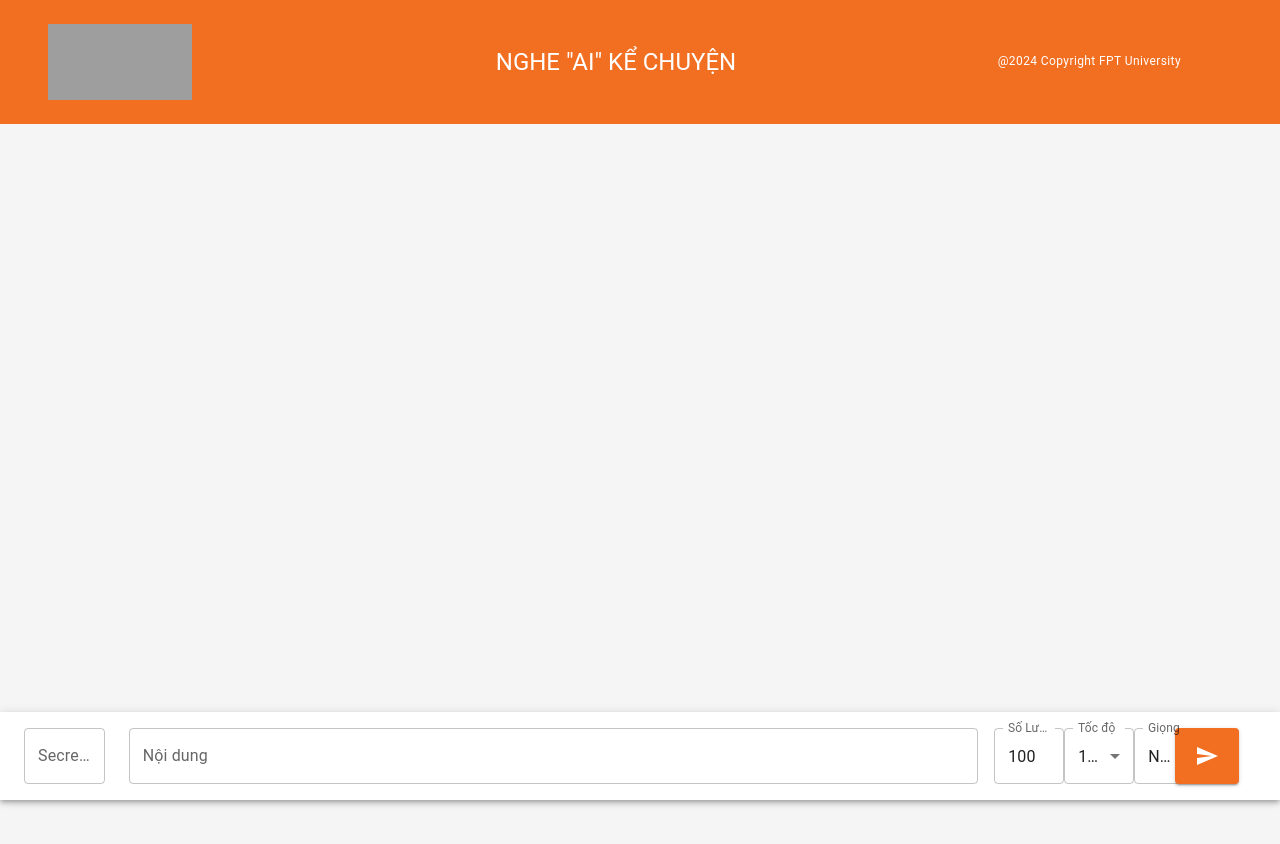
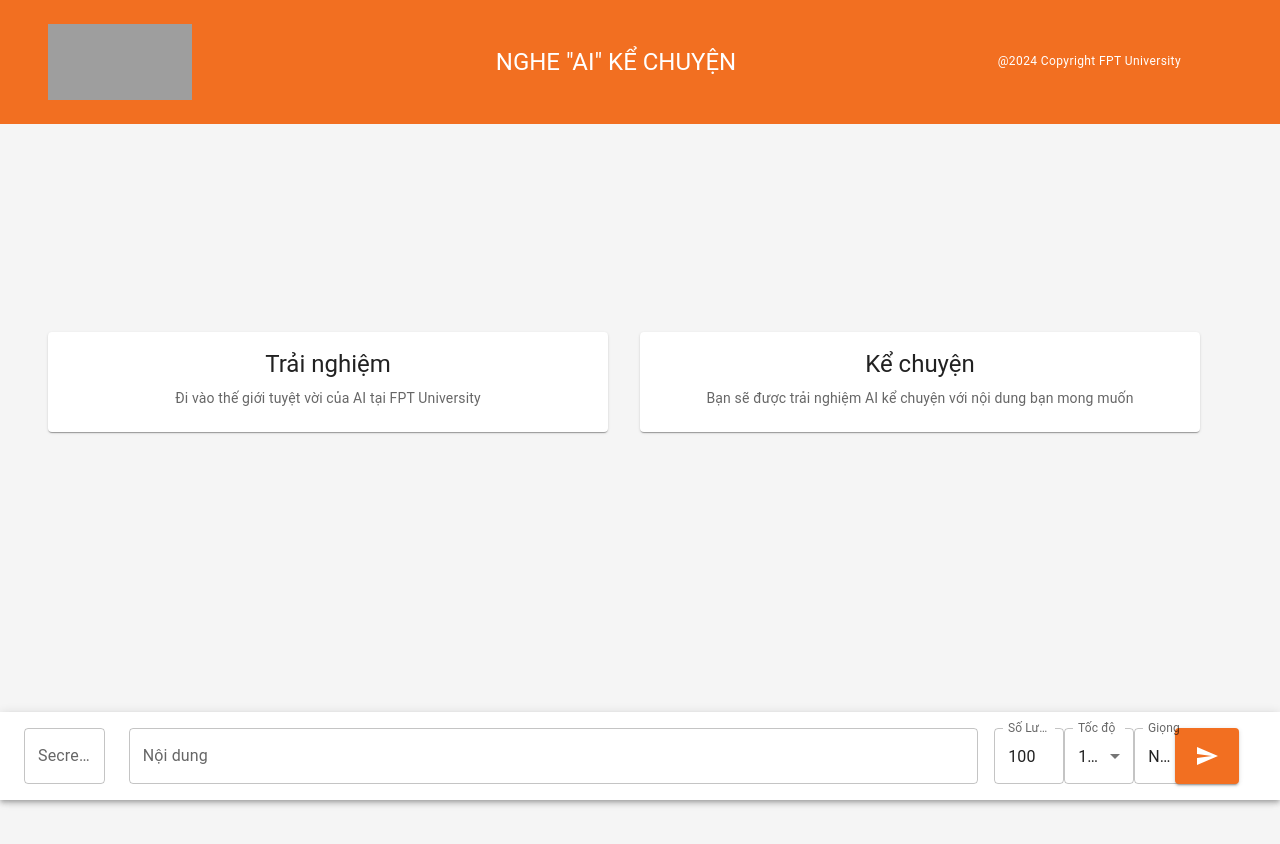
Before and after one commit to khai732003/text-to-speech-OpenAI, a React (Create React App) app: page / in a window 1280 px wide. Shown: the top 844 px of the page. Before the commit the page ends 800 px from the top, so only its background shows below. Built offline with nearby package versions, Linux system fonts and the light colour scheme; grey boxes are pictures that could not be loaded.

Commit message:
complete-2

```diff
--- a/src/components/Home.js
+++ b/src/components/Home.js
@@ -17,6 +17,7 @@ import {
   Card,
   AppBar,
   Toolbar,
+  CardContent,
 } from "@mui/material";
 
 import KeyboardBackspaceIcon from "@mui/icons-material/KeyboardBackspace";
@@ -31,7 +32,7 @@ export default function Home() {
   const [moreText, setMoreText] = useState("100");
   const [texts, setTexts] = useState("");
   const [loading, setLoading] = useState(false);
-  const [isResult, setIsResult] = useState(false);
+  const [textShow, setTextShow] = useState("");
   const [audioBlob, setAudioBlob] = useState(null);
   const [speed, setSpeed] = useState(1.0);
   const [genderVoice, setGenderVoice] = useState("alloy");
@@ -40,7 +41,6 @@ export default function Home() {
   const [urlImages, setUrlImages] = useState(null);
   const [snackbarOpen, setSnackbarOpen] = useState(false);
   const [snackbarMessage, setSnackbarMessage] = useState("");
-
 
   const voiceOptions = [
     { value: "alloy", label: "Nam" },
@@ -69,7 +69,7 @@ export default function Home() {
   };
 
   const handleButtonClick = async () => {
-    setIsResult(true);
+    setTextShow(inputText);
     setLoading(true);
     const finalInputText =
       "Tạo nội dung với: " +
@@ -97,7 +97,6 @@ export default function Home() {
       setAudioBlob(audioBlob);
       setAudioKey((prevKey) => prevKey + 1);
     } catch (error) {
-      setIsResult(false);
       setLoading(false);
       console.error("Error:", error.response.status);
       if (error.response && error.response.status === 401) {
@@ -135,10 +134,60 @@ export default function Home() {
     const response = await openAi.generateTextToVoice(data, secretKey);
     return response.data;
   };
+  console.log(textShow);
   return (
     <>
       <Grid container spacing={4}>
         <Container>
+          <Grid
+            container
+            item
+            xs={12}
+            display={"flex"}
+            justifyContent={"center"}
+            spacing={2}
+            marginTop={4}
+          >
+            {textShow ? (
+              <Grid item xs={12}>
+                <Card style={{ height: "100%", padding: "0.2rem" }}>
+                  <Typography display={"flex"} justifyContent={"start"}>
+                    {" "}
+                    {textShow}{" "}
+                  </Typography>
+                </Card>
+              </Grid>
+            ) : (
+              <Grid item xs={12} marginTop={24}>
+                <Grid container spacing={4}>
+                  <Grid item xs={6}>
+                    <Card>
+                      <CardContent>
+                        <Typography gutterBottom variant="h5" component="div">
+                          Trải nghiệm
+                        </Typography>
+                        <Typography variant="body2" color="text.secondary">
+                          Đi vào thế giới tuyệt vời của AI tại FPT University
+                        </Typography>
+                      </CardContent>
+                    </Card>
+                  </Grid>
+                  <Grid item xs={6}>
+                    <Card>
+                      <CardContent>
+                        <Typography gutterBottom variant="h5" component="div">
+                          Kể chuyện
+                        </Typography>
+                        <Typography variant="body2" color="text.secondary">
+                          Bạn sẽ được trải nghiệm AI kể chuyện với nội dung bạn mong
+                          muốn
+                        </Typography>
+                      </CardContent>
+                    </Card>
+                  </Grid>
+                </Grid>
+              </Grid>
+            )}
             {loading ? (
               <Grid
                 item
@@ -152,17 +201,8 @@ export default function Home() {
             ) : (
               <>
                 <>
-                <Grid
-                  container
-                  item
-                  xs={12}
-                  display={"flex"}
-                  justifyContent={"center"}
-                  spacing={3}
-                  marginTop={4}
-                >
                   <Grid item xs={4}>
-                    <Box style={{ width: "100%", height: "25rem" }}>
+                    <Box style={{ width: "100%", height: "24rem" }}>
                       {urlImages && (
                         <img
                           style={{ height: "100%", width: "100%" }}
@@ -176,7 +216,7 @@ export default function Home() {
                     {texts && (
                       <Card style={{ height: "100%" }}>
                         <Box
-                          style={{ overflowY: "auto", maxHeight: "400px" }}
+                          style={{ overflowY: "auto", maxHeight: "24rem" }}
                           textAlign={"left"}
                           padding={2}
                         >
@@ -197,7 +237,6 @@ export default function Home() {
                       </audio>
                     )}
                   </Grid>
-                </Grid>
                 </>
 
                 <Snackbar
@@ -212,6 +251,7 @@ export default function Home() {
                 </Snackbar>
               </>
             )}
+          </Grid>
           <Box position={"relative"}>
             <AppBar
               position="fixed"
```
Lines whose indentation alone changed are shown as unchanged.
